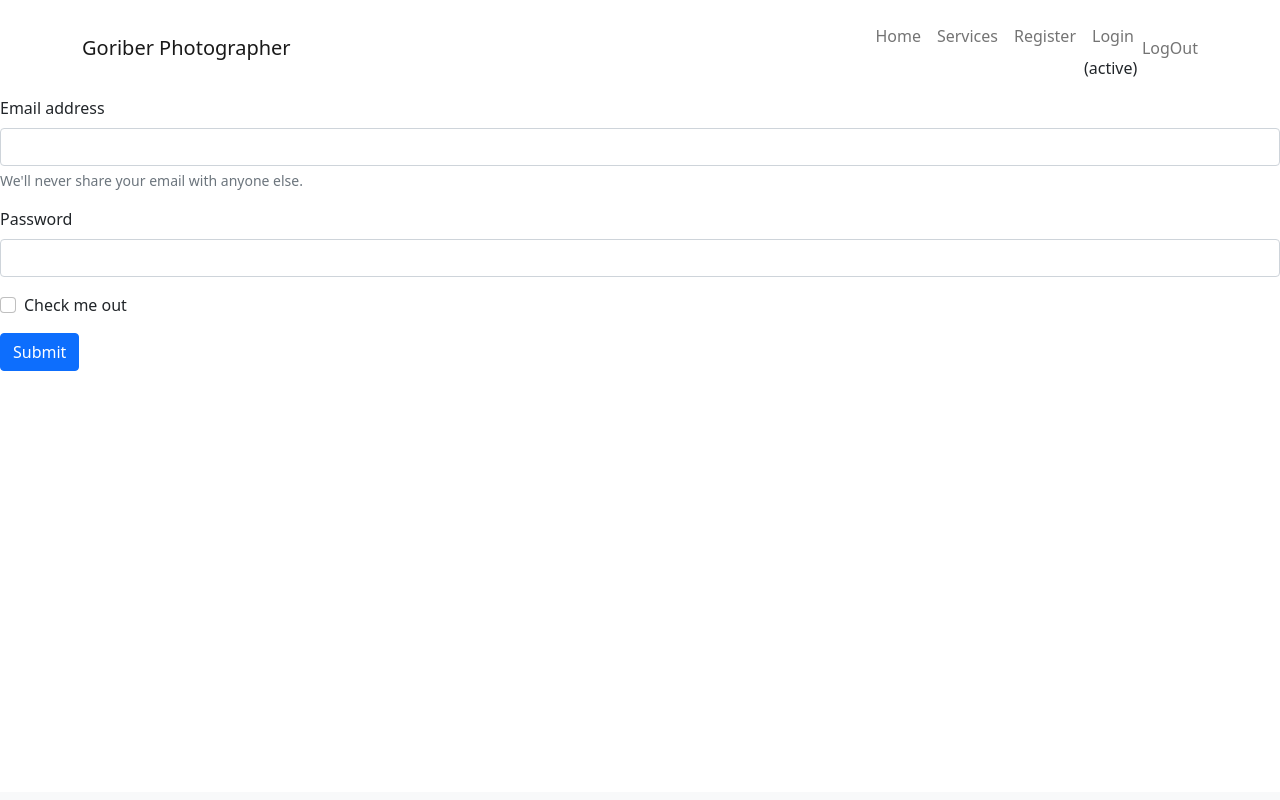
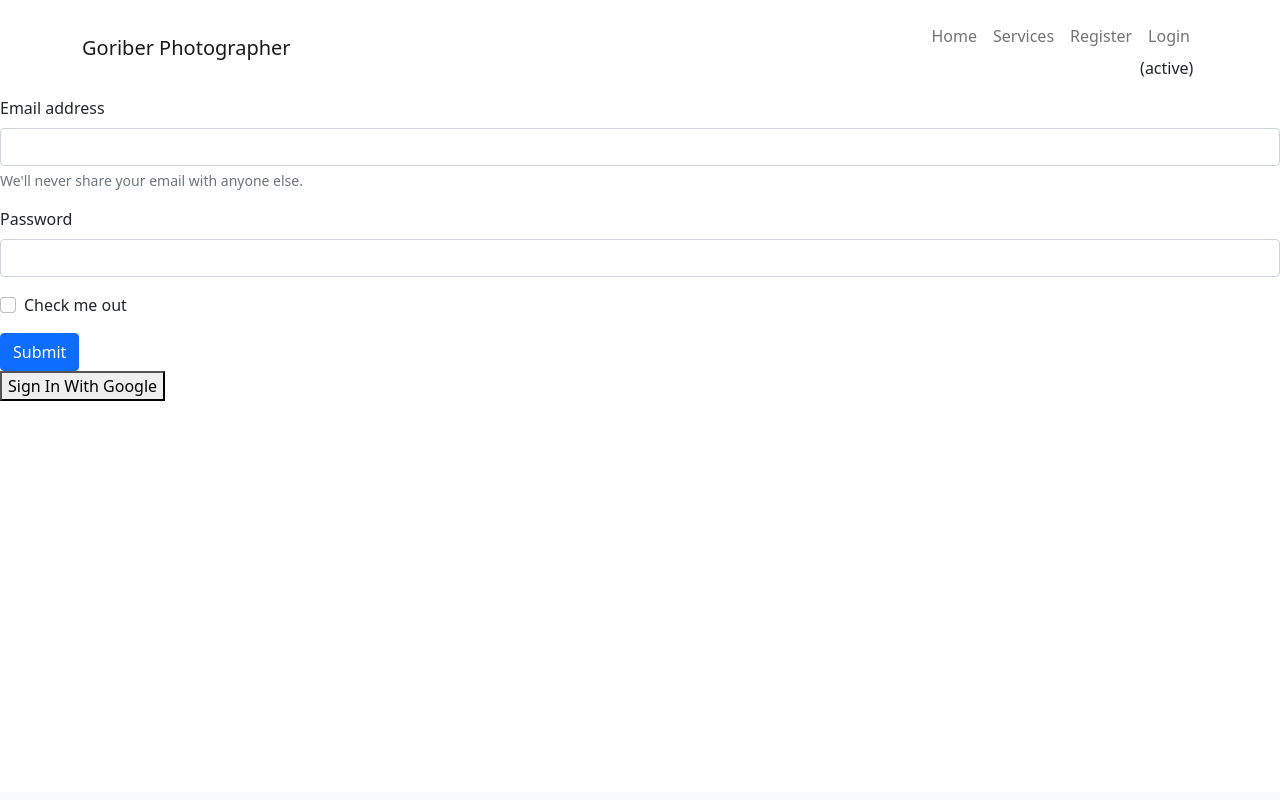
Before and after one commit to tanimpersonal/yeasmin-rao, a React (Create React App) app: page /login in a window 1280 px wide. Shown: the top 800 px of the page. Built offline with nearby package versions, Linux system fonts and the light colour scheme; no server answers.

Commit message:
google sign in added

```diff
--- a/src/Components/Header/Header.js
+++ b/src/Components/Header/Header.js
@@ -13,6 +13,7 @@ const Header = () => {
     signOut(auth);
     console.log(user);
   };
+  console.log(user);
   return (
     <div className="header">
       <Navbar bg="none" expand="lg">
@@ -34,6 +35,10 @@ const Header = () => {
                 >
                   Services
                 </Nav.Link>
+
+                {user ? (
+                  ""
+                ) : (
                   <Nav.Link
                     className="text-decoration-none"
                     as={CustomLink}
@@ -41,6 +46,11 @@ const Header = () => {
                   >
                     Register
                   </Nav.Link>
+                )}
+
+                {user ? (
+                  <Navbar.Text onClick={handleLogOut}>LogOut</Navbar.Text>
+                ) : (
                   <Nav.Link
                     className="text-decoration-none"
                     as={CustomLink}
@@ -48,8 +58,8 @@ const Header = () => {
                   >
                     Login
                   </Nav.Link>
+                )}
               </Nav>
-              <Navbar.Text onClick={handleLogOut}>LogOut</Navbar.Text>
             </Navbar.Collapse>
             <div className="myname"></div>
           </div>
--- a/src/Components/Login/Login.js
+++ b/src/Components/Login/Login.js
@@ -2,6 +2,7 @@ import React, { useRef } from "react";
 import {
   useAuthState,
   useSignInWithEmailAndPassword,
+  useSignInWithGoogle,
 } from "react-firebase-hooks/auth";
 import { useLocation, useNavigate } from "react-router-dom";
 import auth from "../Utility/firebase.init";
@@ -20,11 +21,22 @@ const Login = () => {
     event.preventDefault();
     signInWithEmailAndPassword(email.current.value, password.current.value);
   };
-  if (loggedUser) {
+
+  const [signInWithGoogle, googleUser, googleLoading, googleError] =
+    useSignInWithGoogle(auth);
+  const handleGoogleSignIn = () => {
+    signInWithGoogle();
+    console.log(googleUser);
+  };
+  if (loggedUser || googleUser) {
     navigate(from, { replace: true });
+  }
+  if (loggedLoading || googleLoading) {
+    const loading = <p>Loading....</p>;
   }
   return (
     <div>
+      {loading}
       <form onSubmit={handleLoginUser}>
         <div className="mb-3">
           <label htmlFor="exampleInputEmail1" className="form-label">
@@ -36,6 +48,7 @@ const Login = () => {
             className="form-control"
             id="exampleInputEmail1"
             aria-describedby="emailHelp"
+            required
           />
           <div id="emailHelp" className="form-text">
             We'll never share your email with anyone else.
@@ -50,6 +63,7 @@ const Login = () => {
             type="password"
             className="form-control"
             id="exampleInputPassword1"
+            required
           />
         </div>
         <div className="mb-3 form-check">
@@ -66,6 +80,11 @@ const Login = () => {
           Submit
         </button>
       </form>
+      <div className="google-signin">
+        <button onClick={() => handleGoogleSignIn()}>
+          Sign In With Google
+        </button>
+      </div>
     </div>
   );
 };
--- a/src/Components/Register/Register.js
+++ b/src/Components/Register/Register.js
@@ -26,6 +26,7 @@ const Register = () => {
             className="form-control"
             id="exampleInputEmail1"
             aria-describedby="emailHelp"
+            required
           />
           <div id="emailHelp" className="form-text">
             We'll never share your email with anyone else.
@@ -40,6 +41,7 @@ const Register = () => {
             type="password"
             className="form-control"
             id="exampleInputPassword1"
+            required
           />
         </div>
         <div className="mb-3 form-check">
```
Lines whose indentation alone changed are shown as unchanged.
